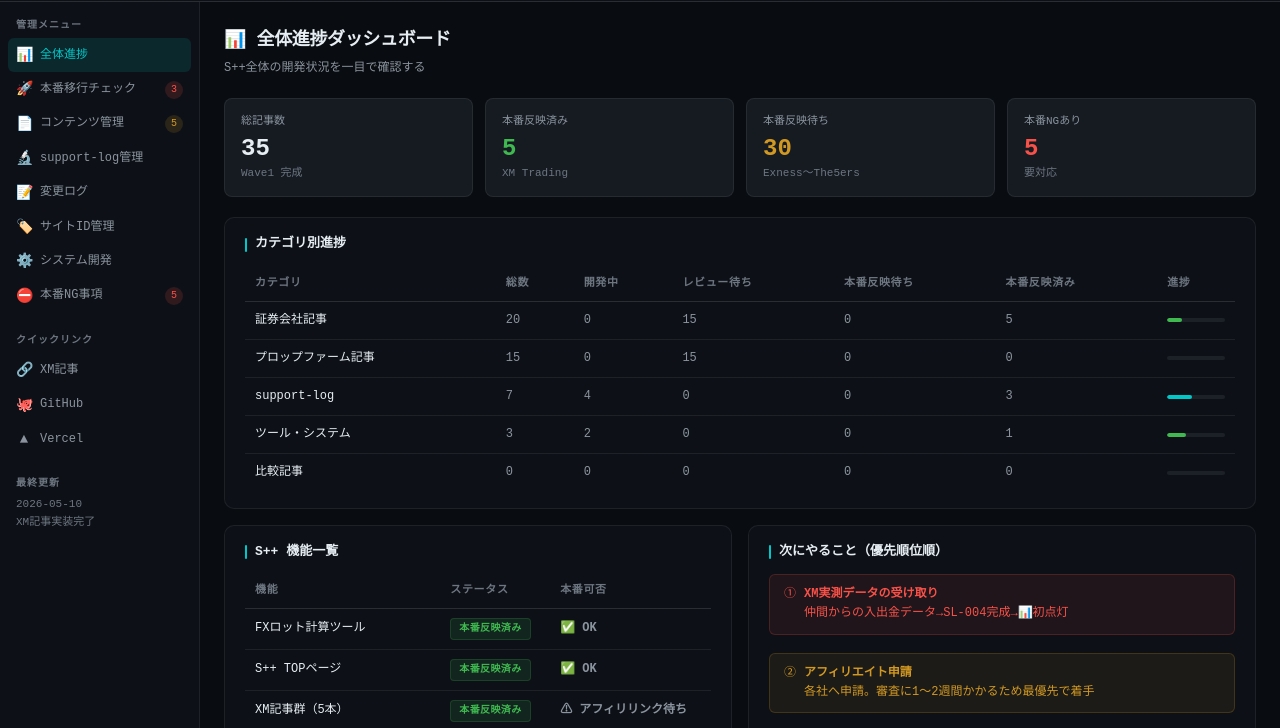
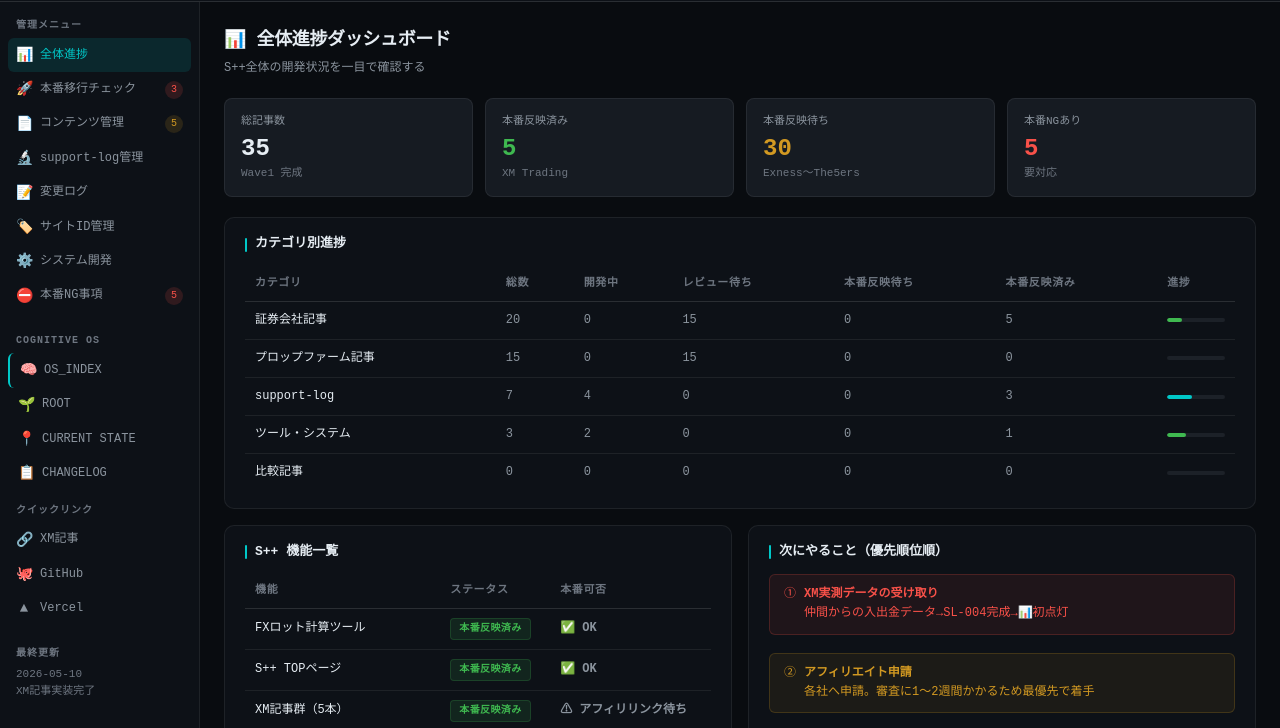
Before and after one commit to napepalrecords-cyber/s-plus-plus, a plain HTML site: page dev-dashboard/index.html in a window 1280 px wide. Shown: the part 46-774 px from the top of the page. Drawn offline with Linux system fonts and the light colour scheme.

Commit message:
Add quick links to Cognitive OS section

```diff
--- a/dev-dashboard/index.html
+++ b/dev-dashboard/index.html
@@ -410,7 +410,21 @@
     </div>
 
     <div class="sidebar-section">
-      <div class="sidebar-label">クイックリンク</div>
+      <div class="sidebar-label">Cognitive OS</div>
+      <div class="sidebar-item" onclick="window.open('https://github.com/napepalrecords-cyber/s-plus-plus/tree/main/dev-dashboard/os')" style="border-left: 2px solid var(--accent); padding-left: 10px;">
+        <span class="icon">🧠</span> OS_INDEX
+      </div>
+      <div class="sidebar-item" onclick="window.open('https://github.com/napepalrecords-cyber/s-plus-plus/blob/main/dev-dashboard/os/ROOT.md')" style="padding-left: 10px;">
+        <span class="icon">🌱</span> ROOT
+      </div>
+      <div class="sidebar-item" onclick="window.open('https://github.com/napepalrecords-cyber/s-plus-plus/blob/main/dev-dashboard/os/CURRENT_STATE.md')" style="padding-left: 10px;">
+        <span class="icon">📍</span> CURRENT STATE
+      </div>
+      <div class="sidebar-item" onclick="window.open('https://github.com/napepalrecords-cyber/s-plus-plus/blob/main/dev-dashboard/os/CHANGELOG.md')" style="padding-left: 10px;">
+        <span class="icon">📋</span> CHANGELOG
+      </div>
+
+      <div class="sidebar-label" style="margin-top:12px;">クイックリンク</div>
       <div class="sidebar-item" onclick="window.open('/brokers/xm-trading/')">
         <span class="icon">🔗</span> XM記事
       </div>
```
